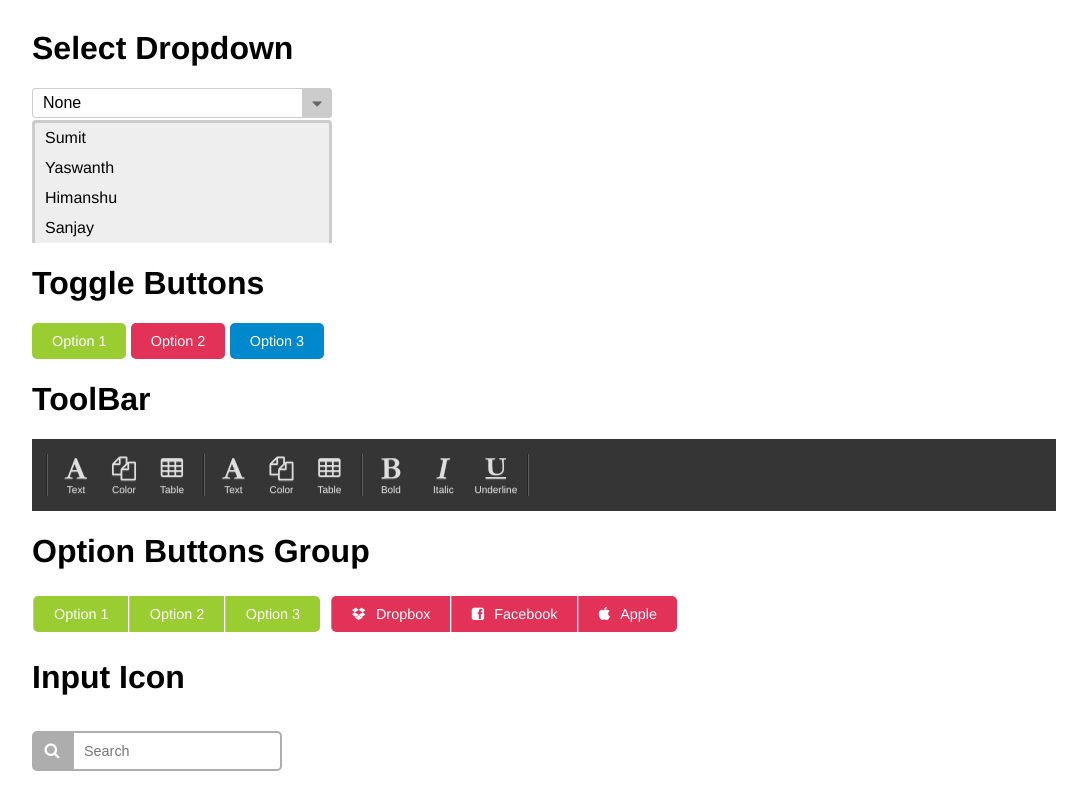
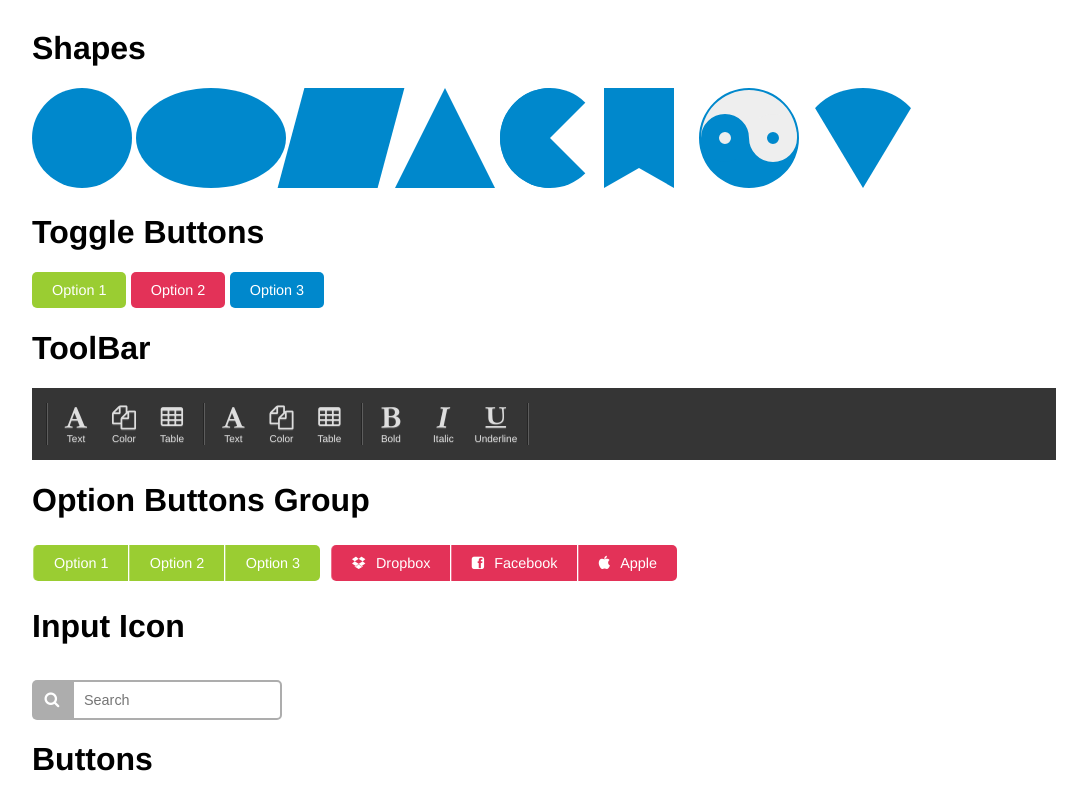
Before and after one commit to sumitnsit/MyBootstrap, a plain HTML site: page index.html in a window 1280 px wide. Shown: the top 789 px of the page, without its empty margins (96-1183 px from the left). Drawn offline with Linux system fonts and the light colour scheme.

Commit message:
Contains shapes

```diff
--- a/index.html
+++ b/index.html
@@ -19,14 +19,16 @@
 			</div>
 		</div> -->
 
-		<h1>Select Dropdown</h1>
-		<div class="k_select">
-			<a class="k_option">Sumit</a>
-			<a class="k_option">Yaswanth</a>
-			<a class="k_option">Himanshu</a>
-			<a class="k_option">Sanjay</a>
-			<input type="text" value="None" data-value="None"/>
-		</div>
+		<h1>Shapes</h1>
+
+		<div class="shape_circle"></div>
+		<div class="shape_elipse"></div>
+		<div class="shape_skew"></div>
+		<div class="shape_triangle"></div>
+		<div class="shape_pac"></div>
+		<div class="shape_flag"></div>
+		<div class="yang"></div>
+		<div class="cone"></div>
 
 		<h1>Toggle Buttons</h1>
 
--- a/mybootstrap.css
+++ b/mybootstrap.css
@@ -6,6 +6,121 @@ body{
 	font-family: Helvetica, Arial;
 }
 
+
+.shape_circle{
+	position: relative;
+	display: inline-block;
+	width: 100px;
+	height: 100px;
+	background-color: #0088CC;
+	border-radius: 100%;
+}
+
+.shape_elipse{
+	position: relative;
+	display: inline-block;
+	width: 150px;
+	height: 100px;
+	background-color: #0088CC;
+	border-radius: 100% 100%;
+}
+
+.shape_skew{
+	position: relative;
+	display: inline-block;
+	width: 100px;
+	height: 100px;
+	background-color: #0088CC;
+	-webkit-transform: skew(-15deg);
+}
+
+.shape_flag{
+	position: relative;
+	display: inline-block;
+	width: 70px;
+	height: 100px;
+	background-color: #0088CC;
+	box-sizing: border-box;
+}
+
+.shape_flag:after{
+position: absolute;
+content: '';
+border-left: 35px solid transparent;
+border-bottom: 20px solid rgb(255, 255, 255);
+bottom: 0px;
+border-right: 35px solid transparent;
+}
+.shape_pac{
+	position: relative;
+	display: inline-block;
+	border-radius: 100%;
+	border: 50px solid #0088CC;
+	border-right-color:	transparent;
+}
+
+.shape_triangle{
+	position: relative;
+	display: inline-block;
+}
+.shape_triangle:before{
+	content: '';
+display: inline-block;
+border-bottom: 100px solid #0088CC;
+box-sizing: border-box;
+width: 100px;
+border-left: 50px solid transparent;
+border-right: 50px solid transparent;
+}
+
+
+.yang{
+	display: inline-block;
+	width: 96px;
+	height: 48px;
+	background: #eee;
+	border-color: #0088CC;
+	border-style: solid;
+	border-width: 2px 2px 50px 2px;
+	border-radius: 100%;
+	position: relative;
+	margin-left: 20px;
+}
+
+.yang:before{
+	content: "";
+	position: absolute;
+	top: 50%;
+	left: 0;
+	background: #eee;
+	border: 18px solid #0088CC;
+	border-radius: 100%;
+	width: 12px;
+	height: 12px;
+}
+.yang:after{
+		content: "";
+	position: absolute;
+	top: 50%;
+	left: 50%;
+	background: #0088CC;
+	border: 18px solid #eee;
+	border-radius:100%;
+	width: 12px;
+	height: 12px;
+}
+
+.cone{
+position: relative;
+display: inline-block;
+width: 100px;
+height: 100px;
+border-top: 100px solid #0088CC;
+box-sizing: border-box;
+border-left: 60px solid transparent;
+border-right: 60px solid transparent;
+border-radius: 50%;
+}
 
 .k_select:after{
 	font-family: FontAwesome;
```
